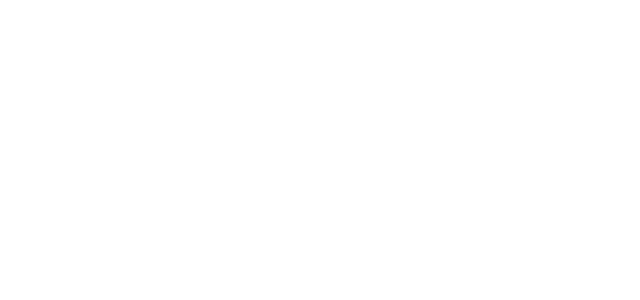
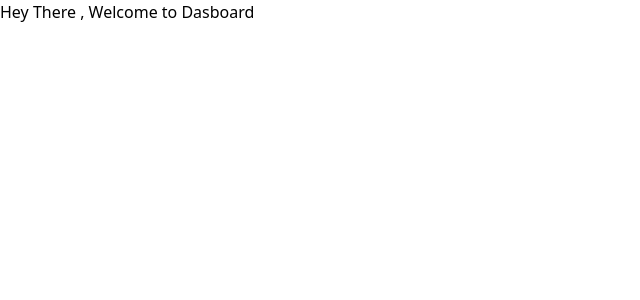
Before and after one commit to ashmit1294/FLEX, a React (Vite) app: page /dashboard in a window 1280 px wide. Before the commit this address had no page. Shown: the top 300 px of the page, without its empty margins (0-640 px from the left). Built offline with nearby package versions, Linux system fonts and the light colour scheme.

Commit message:
Added Dashboard Page

```diff
--- a/src/App.tsx
+++ b/src/App.tsx
@@ -1,12 +1,14 @@
 import { Routes, Route } from 'react-router-dom';
 import RegistrationForm from './Pages/RegistrationForms';
 import LoginForm from './Pages/LoginForm';
+import Dashboard from './Pages/Dashboard';
 
 const App = () => {
   return (
     <Routes>
       <Route path="/" element={<RegistrationForm />} />
       <Route path="/login" element={<LoginForm />} />
+      <Route path="/dashboard" element={<Dashboard />} />
     </Routes>
   );
 }
--- /dev/null
+++ b/src/Pages/Dashboard.tsx
@@ -0,0 +1,9 @@
+const Dashboard = () => {
+  return (
+    <div>
+      Hey There , Welcome to Dasboard
+    </div>
+  )
+}
+
+export default Dashboard
```
